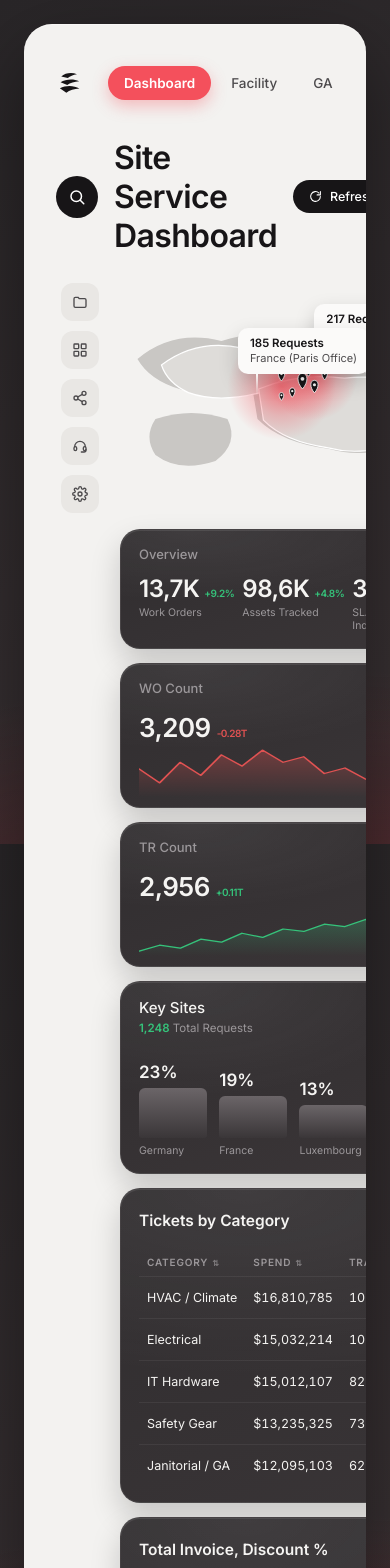
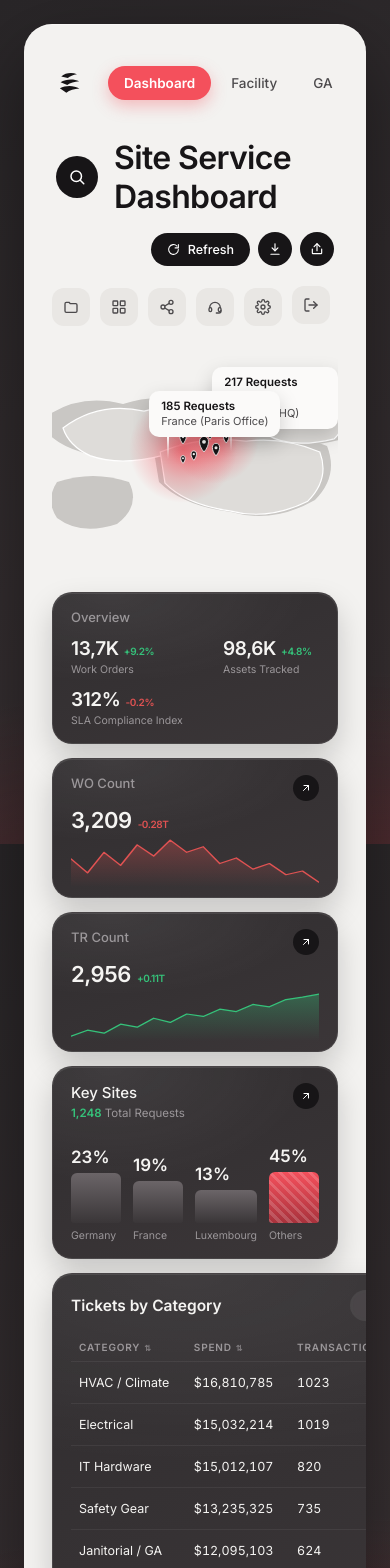
Before and after one commit to warlbor/site-service-dashboard, a React (Vite) app: page / in a window 390 px wide. Shown: the top 1568 px of the page. Built offline with nearby package versions, Linux system fonts and the light colour scheme.

Commit message:
feat: responsive hardening + PROGRESS.md tracker + audit script

```diff
--- a/src/App.jsx
+++ b/src/App.jsx
@@ -15,6 +15,7 @@ import {
 } from './data.js'
 import './dashboard.css'
 import './promo.css'
+import './responsive.css'
 
 /* ---------- Top navigation ---------- */
 
@@ -208,8 +209,9 @@ function CategoryPanel() {
           ))}
         </div>
       </div>
-      <table className="cat-table">
-        <thead>
+      <div className="table-scroll">
+        <table className="cat-table">
+          <thead>
           <tr>
             {cols.map(([key, label]) => (
               <th key={key} onClick={() => toggleSort(key)}>
@@ -241,7 +243,8 @@ function CategoryPanel() {
             </tr>
           ))}
         </tbody>
-      </table>
+        </table>
+      </div>
     </div>
   )
 }
--- /dev/null
+++ b/src/responsive.css
@@ -0,0 +1,51 @@
+/* ============ Responsive hardening ============ */
+
+/* Table: horizontal scroll on narrow screens instead of page overflow */
+.table-scroll { overflow-x: auto; -webkit-overflow-scrolling: touch; }
+.table-scroll .cat-table { min-width: 640px; }
+
+/* Segmented controls: wrap gracefully on small tiles */
+.seg-group { flex-wrap: wrap; max-width: 100%; }
+
+/* Map: never collapse to zero height on mobile */
+.map-panel { min-height: 240px; }
+
+/* KPI tiles: allow the 3-stat row to wrap instead of squishing */
+.overview-kpis { flex-wrap: wrap; row-gap: 12px; }
+.overview-kpis .kpi { min-width: 96px; }
+
+/* Sparkline value rows keep numbers from clipping */
+.spark-value, .kpi-value { overflow-wrap: anywhere; }
+
+@media (max-width: 1100px) {
+  .band1 { grid-template-columns: 1fr 1fr; }
+  .map-panel { grid-column: 1 / -1; order: -1; min-height: 240px; }
+  .band2 { grid-template-columns: 1fr; }
+  .dash-grid { grid-template-columns: 48px 1fr; }
+}
+
+@media (max-width: 720px) {
+  .app-shell { padding: 10px; }
+  .app-card { padding: 14px; border-radius: 20px; }
+  .dash-grid { grid-template-columns: 1fr; }
+  .side-rail {
+    flex-direction: row;
+    order: -1;
+    padding: 0 0 10px;
+    overflow-x: auto;
+    justify-content: flex-start;
+  }
+  .rail-spacer { display: none; }
+  .rail-btn { flex-shrink: 0; }
+  .title-row { flex-wrap: wrap; gap: 10px; }
+  .title-row h1 { font-size: 22px; flex-basis: 100%; }
+  .band1 { grid-template-columns: 1fr; }
+  .promo { flex-direction: column; align-items: flex-start; text-align: left; }
+  .nav-right { margin-left: auto; }
+}
+
+@media (max-width: 420px) {
+  .title-actions { width: 100%; justify-content: flex-end; }
+  .overview-kpis .kpi .kpi-value { font-size: 19px; }
+  .spark-value { font-size: 22px; }
+}
```
Also changed, not shown: scripts/responsive-audit.mjs (added, +38 -0 lines), 1 other file (tests, documents, lock files or other folders).
